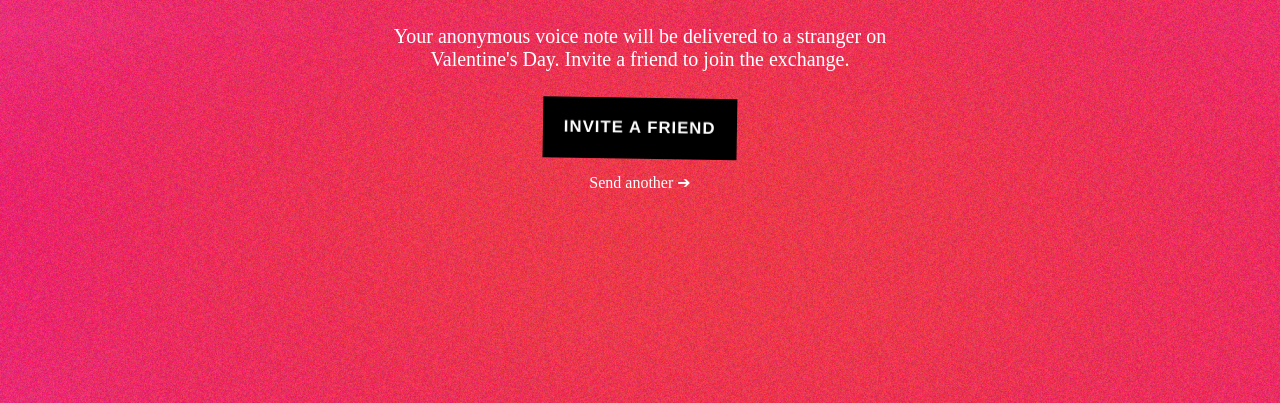
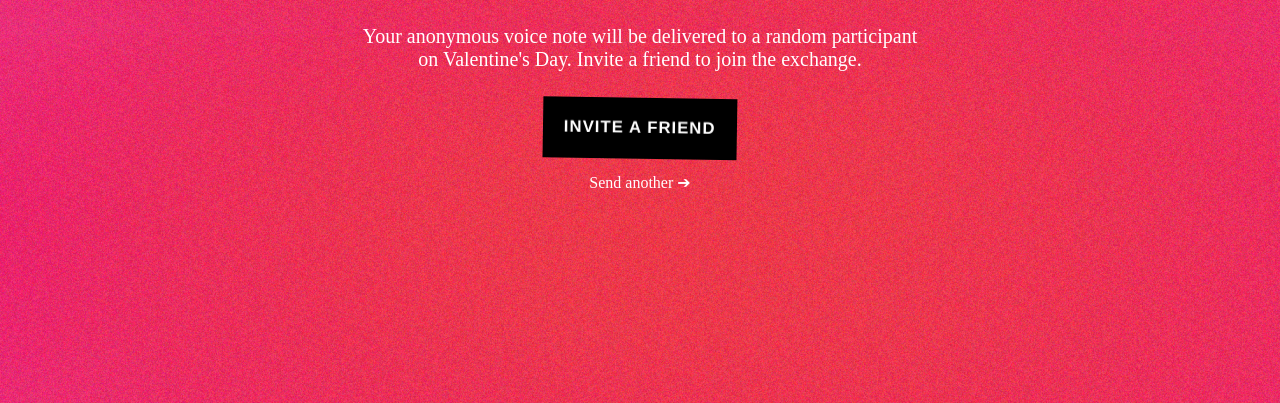
Before and after one commit to yefim/valentine-roulette, a website built with Parcel: page share.html in a window 1280 px wide. Shown: the part 397-800 px from the top of the page. Built offline with nearby package versions, Linux system fonts and the light colour scheme; some packages are replaced by stand-ins of ours; a script that the page names is missing; a web font is replaced by a local one.

Commit message:
updated the copy

```diff
--- a/share.html
+++ b/share.html
@@ -37,8 +37,8 @@
       </a>
       <h1>Your valentine is on its way</h1>
       <p>
-        Your anonymous voice note will be delivered to a stranger on Valentine's
-        Day. Invite a friend to join the exchange.
+        Your anonymous voice note will be delivered to a random participant on
+        Valentine's Day. Invite a friend to join the exchange.
       </p>
       <button class="fun shake share-button button">Invite a friend</button>
       <a class="send-another" href="/send.html">Send another ➔</a>
```
Also changed, not shown: index.html (+2 -2 lines).
